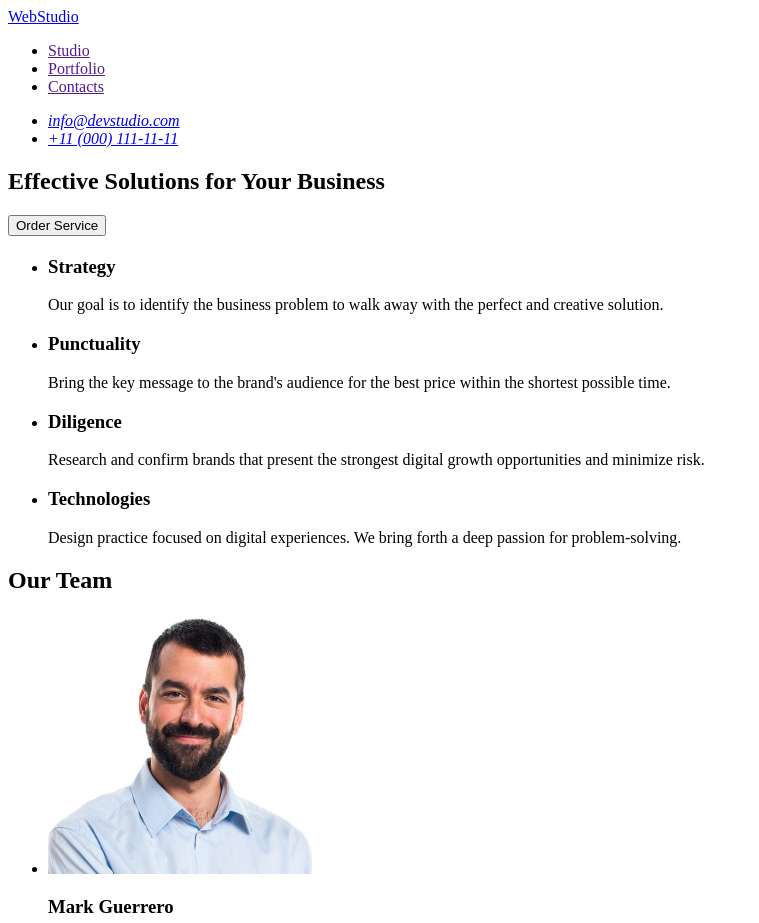
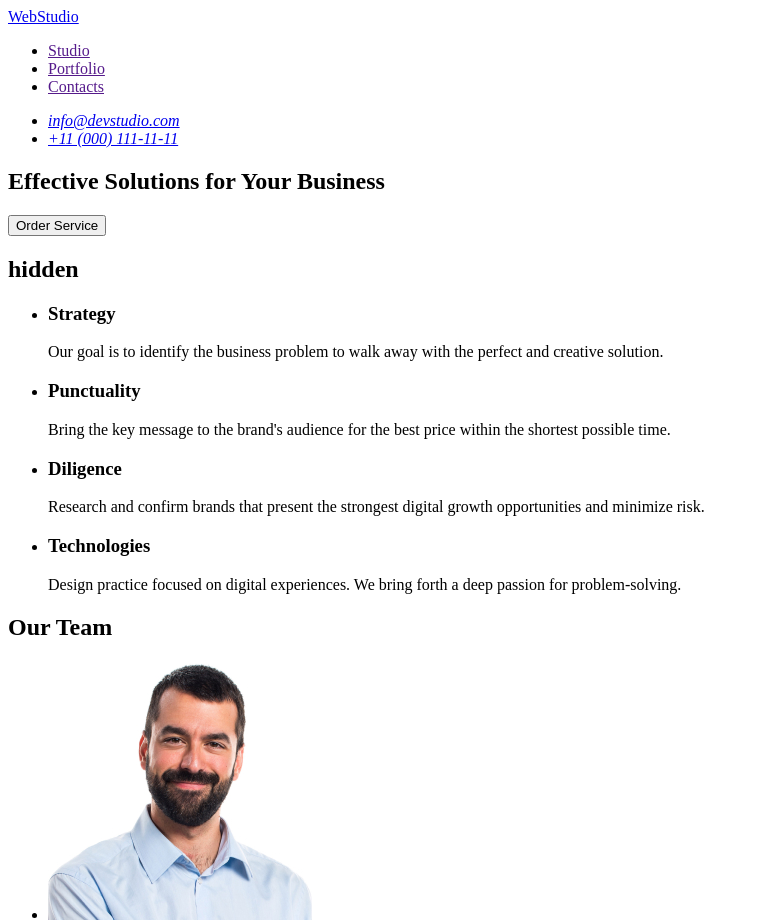
Before and after one commit to maksym-skubiak/goit-markup-hw-01, a plain HTML site: page index.html in a window 1280 px wide. Shown: the top 923 px of the page, without its empty margins (0-759 px from the left). Drawn offline with Linux system fonts and the light colour scheme.

Commit message:
fifth commit

```diff
--- a/index.html
+++ b/index.html
@@ -29,7 +29,7 @@
       </section>
 
       <section>
-        <h2></h2>
+        <h2>hidden</h2>
         <ul>
           <li>
             <h3>Strategy</h3>
```
